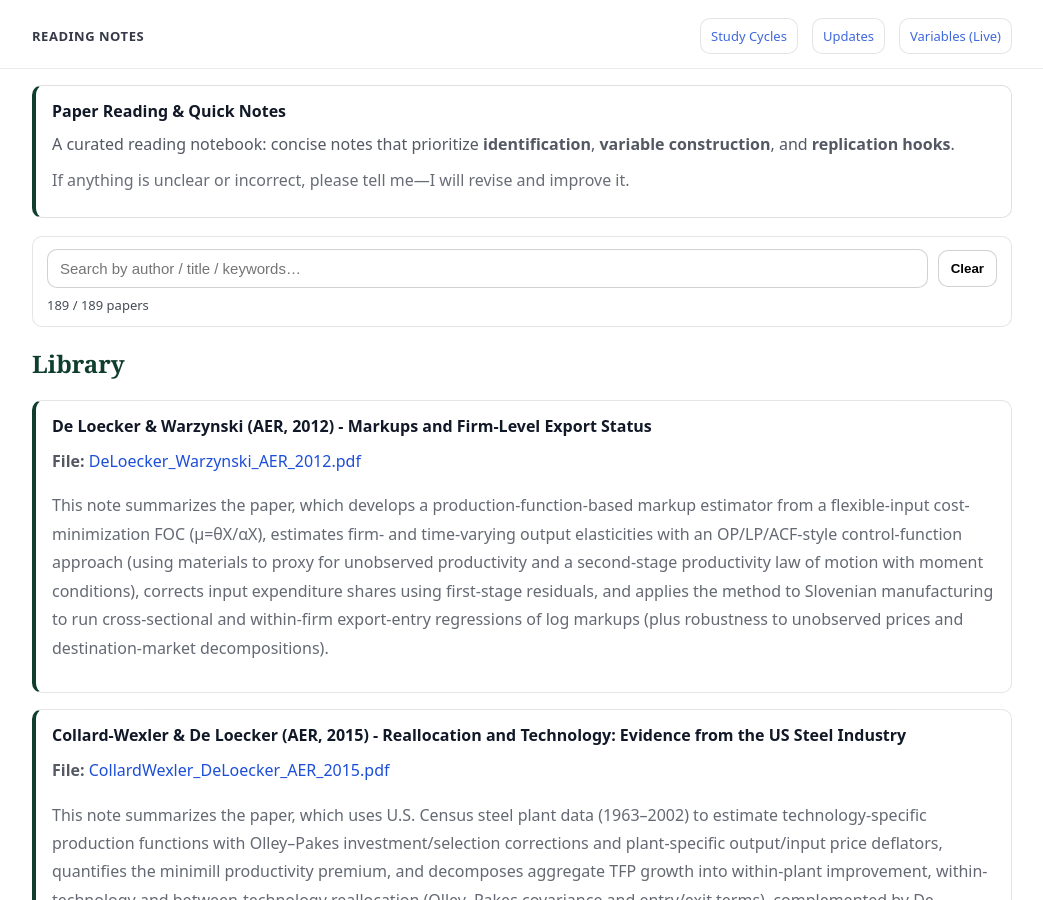
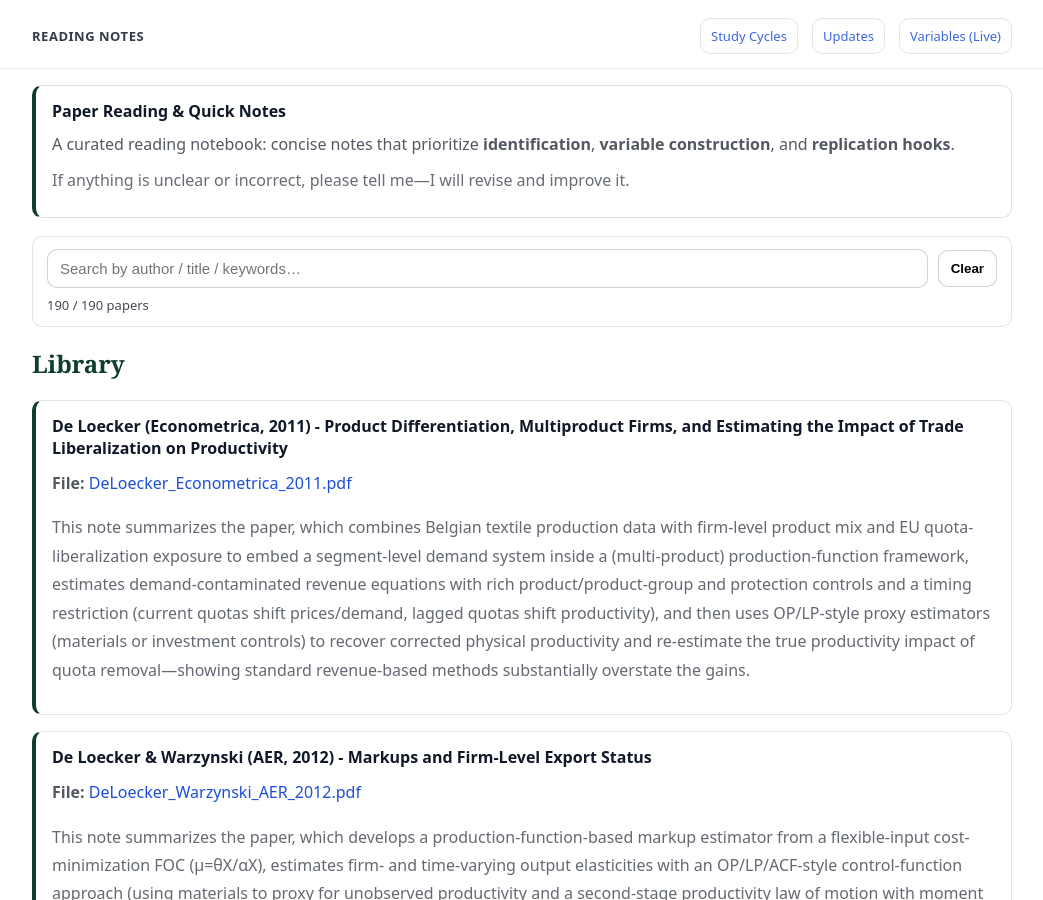
Before and after one commit to yaxinzn/study-archive, a Jekyll site: the page built from reading/index.md, in a window 1280 px wide and 900 px high. Shown: the whole window, without its empty margins (118-1161 px from the left). Built offline with Jekyll 4.4.1, drawn with Linux system fonts in a browser that asks for light colours.

Commit message:
Reading: add/update DeLoecker_Econometrica_2011.pdf

```diff
--- a/_data/reading.yml
+++ b/_data/reading.yml
@@ -1,3 +1,7 @@
+- title: "De Loecker (Econometrica, 2011) - Product Differentiation, Multiproduct Firms, and Estimating the Impact of Trade Liberalization on Productivity"
+  file: "DeLoecker_Econometrica_2011.pdf"
+  desc: "This note summarizes the paper, which combines Belgian textile production data with firm-level product mix and EU quota-liberalization exposure to embed a segment-level demand system inside a (multi-product) production-function framework, estimates demand-contaminated revenue equations with rich product/product-group and protection controls and a timing restriction (current quotas shift prices/demand, lagged quotas shift productivity), and then uses OP/LP-style proxy estimators (materials or investment controls) to recover corrected physical productivity and re-estimate the true productivity impact of quota removal—showing standard revenue-based methods substantially overstate the gains."
+
 - title: "De Loecker & Warzynski (AER, 2012) - Markups and Firm-Level Export Status"
   file: "DeLoecker_Warzynski_AER_2012.pdf"
   desc: "This note summarizes the paper, which develops a production-function-based markup estimator from a flexible-input cost-minimization FOC (μ=θX/αX), estimates firm- and time-varying output elasticities with an OP/LP/ACF-style control-function approach (using materials to proxy for unobserved productivity and a second-stage productivity law of motion with moment conditions), corrects input expenditure shares using first-stage residuals, and applies the method to Slovenian manufacturing to run cross-sectional and within-firm export-entry regressions of log markups (plus robustness to unobserved prices and destination-market decompositions)."
```
Also changed, not shown: 1 other file.
